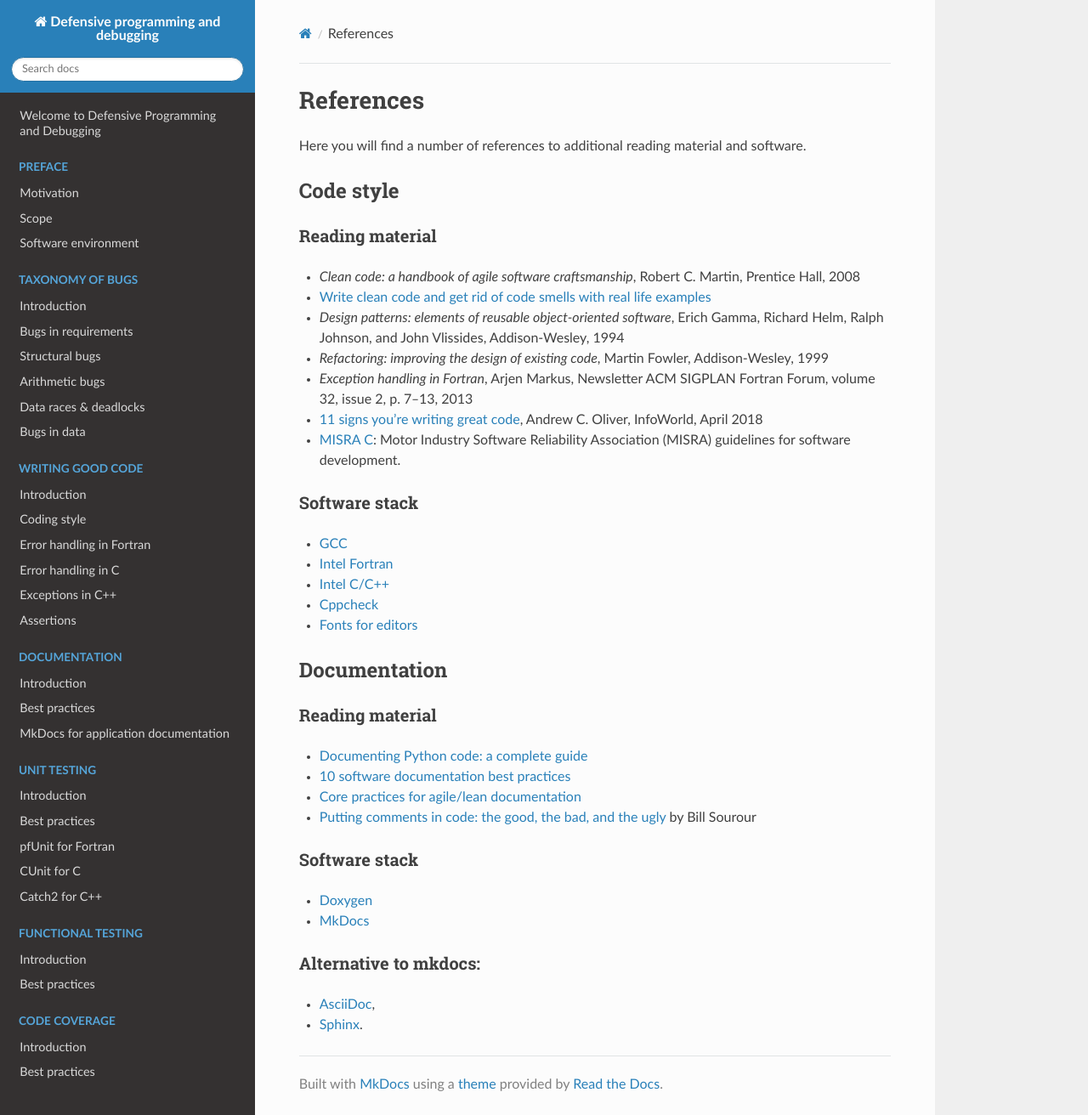
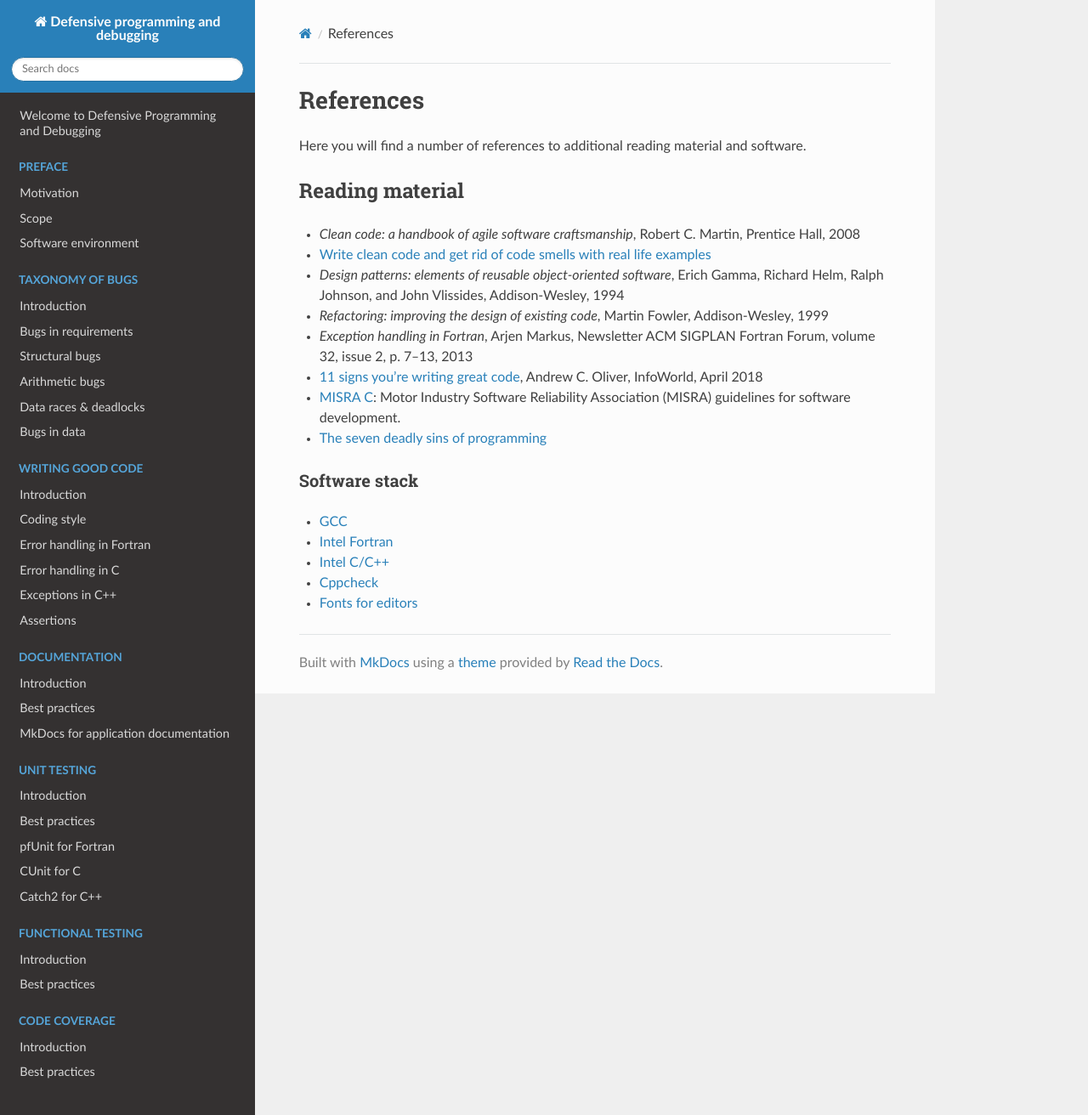
Before and after one commit to gjbex/Defensive_programming_and_debugging, an MkDocs documentation site: the page built from docs/CodingBestPractices/references.md, in a window 1280 px wide and 1312 px high. Shown: the whole window at 85% size. Built offline with MkDocs 1.6.1, drawn with Linux system fonts in a browser that asks for light colours; nearby versions of some CDN libraries.

Commit message:
Move references on documetation to its own section

```diff
--- a/docs/CodingBestPractices/references.md
+++ b/docs/CodingBestPractices/references.md
@@ -2,9 +2,7 @@
 
 Here you will find a number of references to additional reading material and software.
 
-## Code style
-
-### Reading material
+## Reading material
 
   * *Clean code: a handbook of agile software craftsmanship*, Robert C. Martin, Prentice Hall, 2008
   * [Write clean code and get rid of code smells with real life examples](https://medium.com/@maladdinsayed/write-clean-code-and-get-rid-of-code-smells-aea271f30318)
@@ -13,6 +11,7 @@
   * *Exception handling in Fortran*, Arjen Markus, Newsletter ACM SIGPLAN Fortran Forum, volume 32, issue 2, p. 7‒13, 2013
   * [11 signs you’re writing great code](https://www.infoworld.com/article/3268310/application-development/11-signs-youre-writing-great-code.html), Andrew C. Oliver, InfoWorld, April 2018
   * [MISRA C](https://en.wikipedia.org/wiki/MISRA_C): Motor Industry Software Reliability Association (MISRA) guidelines for software development.
+  * [The seven deadly sins of programming](https://hackernoon.com/the-7-deadly-sins-of-programming-a7574efc639f)
 
 ### Software stack
 
@@ -21,24 +20,3 @@
   * [Intel C/C++](https://software.intel.com/en-us/intel-cplusplus-compiler-17.0-user-and-reference-guide-intel-system-studio-2017)
   * [Cppcheck](http://cppcheck.sourceforge.net/)
   * [Fonts for editors](https://itnext.io/11-best-programming-fonts-724283a9ed57)
-
-
-## Documentation
-
-### Reading material
-
-  * [Documenting Python code: a complete guide](https://realpython.com/documenting-python-code/)
-  * [10 software documentation best practices](https://dzone.com/articles/10-software-documentation-best)
-  * [Core practices for agile/lean documentation](http://www.agilemodeling.com/essays/agileDocumentationBestPractices.htm)
-  * [Putting comments in code: the good, the bad, and the ugly](https://medium.freecodecamp.org/code-comments-the-good-the-bad-and-the-ugly-be9cc65fbf83) by Bill Sourour
-
-
-### Software stack
-
-  * [Doxygen](http://www.doxygen.org/)
-  * [MkDocs](http://www.mkdocs.org/)
-
-
-### Alternative to mkdocs:
-  * [AsciiDoc](http://www.methods.co.nz/asciidoc/),
-  * [Sphinx](http://www.sphinx-doc.org/en/latest/).
```
Also changed, not shown: docs/Documentation/references.md (added, +21 -0 lines).
